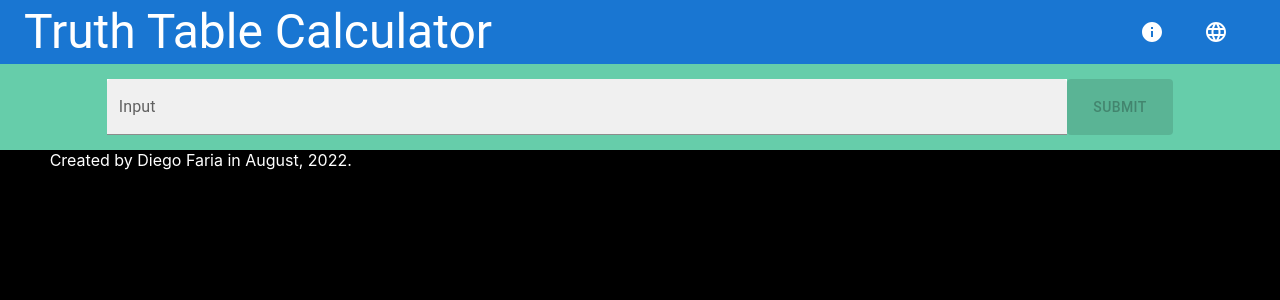
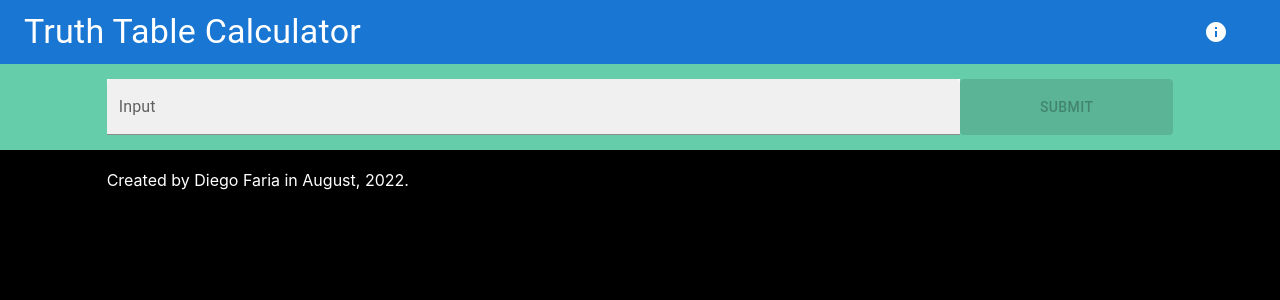
Before and after one commit to DiegoEfu/react-truth-table, a React (Create React App) app: page / in a window 1280 px wide. Shown: the top 300 px of the page. Built offline with nearby package versions, Linux system fonts and the light colour scheme.

Commit message:
changed file positions and fixed some issues

```diff
--- a/src/App.jsx
+++ b/src/App.jsx
@@ -1,11 +1,11 @@
 import './App.css';
-import {Title, Workspace, Footer} from './components/index';
+import {Title, Input, Footer} from './components/index';
 
 const App = () => {
   return (
     <>
       <Title /> { /* Title of the App 'Truth Table Calculator' */ }
-      <Workspace /> { /* Text Field, Submit button and result tables */ }
+      <Input /> { /* Text Field, Submit button and result tables */ }
       <Footer /> { /* Footer with information about the app's developer and the app itself */ }
     </>
   );
--- a/src/components/Footer/Footer.jsx
+++ b/src/components/Footer/Footer.jsx
@@ -1,9 +1,16 @@
-import { Typography } from '@mui/material'
-import React from 'react'
+import { Typography, Grid } from '@mui/material';
+import React from 'react';
 
 const Footer = () => {
+
   return (
-    <Typography textAlign='center' color='white' variant='body-2'>Created by Diego Faria in August, 2022.</Typography>
+    <Grid container>
+      <Grid item xs={1} />
+      <Grid item>
+      <Typography textAlign='center' color={"white"} variant='body-2'>Created by Diego Faria in August, 2022.</Typography>
+      </Grid>
+      <Grid item xs={1} />
+    </Grid>
   )
 }
 
--- a/src/components/Title/Title.jsx
+++ b/src/components/Title/Title.jsx
@@ -25,7 +25,7 @@ const Title = () => {
         <Box sx={{ flexGrow: 1 }}>
             <AppBar position="static">
                 <Toolbar>
-                <Typography variant="h3" component="div" sx={{ flexGrow: 1 }}>
+                <Typography variant="h4" component="div" sx={{ flexGrow: 1 }}>
                     Truth Table Calculator
                 </Typography>
                 <IconButton
@@ -37,16 +37,6 @@ const Title = () => {
                     onClick={handleOpen}
                 >
                     <InfoIcon />
-                </IconButton>
-
-                <IconButton
-                    size="large"
-                    edge="end"
-                    color="inherit"
-                    aria-label="menu"
-                    sx={{ mr: 2 }}
-                >
-                    <LanguageIcon />
                 </IconButton>
                 </Toolbar>
             </AppBar>
--- a/src/components/Workspace/Input/Input.jsx
+++ b/src/components/Workspace/Input.jsx
@@ -321,12 +321,12 @@ const Input = () => {
         <>
             <Grid container style={{background: '#66CDAA', paddingTop: '15px', paddingBottom: '15px'}}>
                 <Grid item xs={1} />
-                <Grid item xs={9}>
+                <Grid item xs={7} md={8}>
                     <TextField placeholder='Introduce your formalized formula.' fullWidth
                         variant='filled' style={{background: "white"}} label="Input"
                         onChange={(e) => {checkCorrectness(e.target.value)}} />
                 </Grid>
-                <Grid item md={1} style={{display: "flex", flexDirection:"row-reverse"}}>
+                <Grid item xs={3} md={2} style={{display: "flex", flexDirection:"row-reverse"}}>
                     <Button fullWidth variant='contained' disabled={!correct} onClick={() => {setResults(evaluate(input, {}))}}>Submit</Button>
                 </Grid>
             </Grid>
--- a/src/components/Workspace/Workspace.jsx
+++ /dev/null
@@ -1,10 +0,0 @@
-import React from 'react';
-import Input from './Input/Input';
-
-const Workspace = () => {
-  return (
-      <Input />
-  )
-}
-
-export default Workspace
--- a/src/components/index.js
+++ b/src/components/index.js
@@ -1,3 +1,3 @@
 export {default as Title} from './Title/Title.jsx';
-export {default as Workspace} from './Workspace/Workspace.jsx';
+export {default as Input} from './Workspace/Input.jsx';
 export {default as Footer} from './Footer/Footer.jsx';
```
Also changed, not shown: src/components/Workspace/Results.jsx (renamed from src/components/Workspace/Input/Results.jsx).
